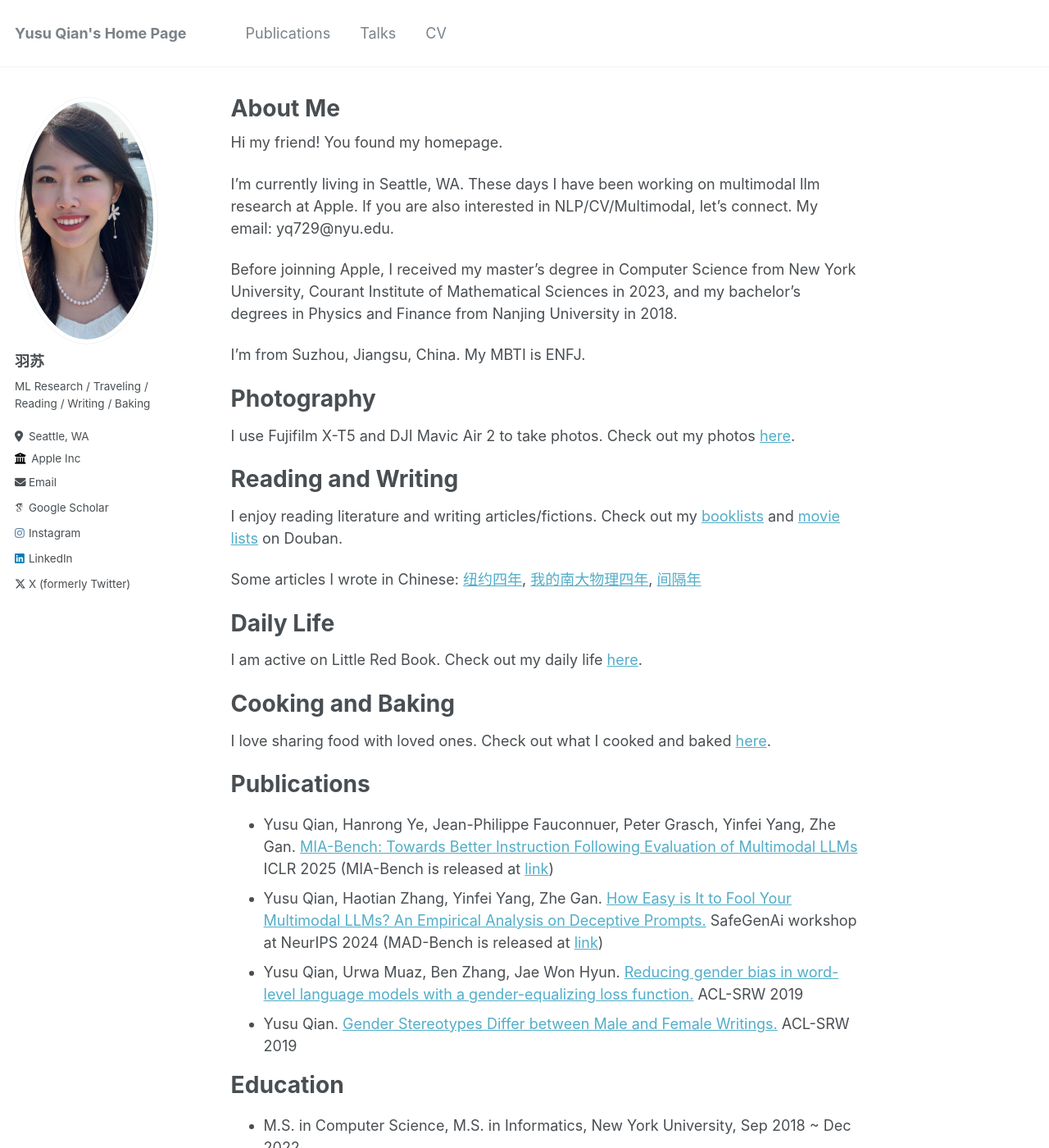
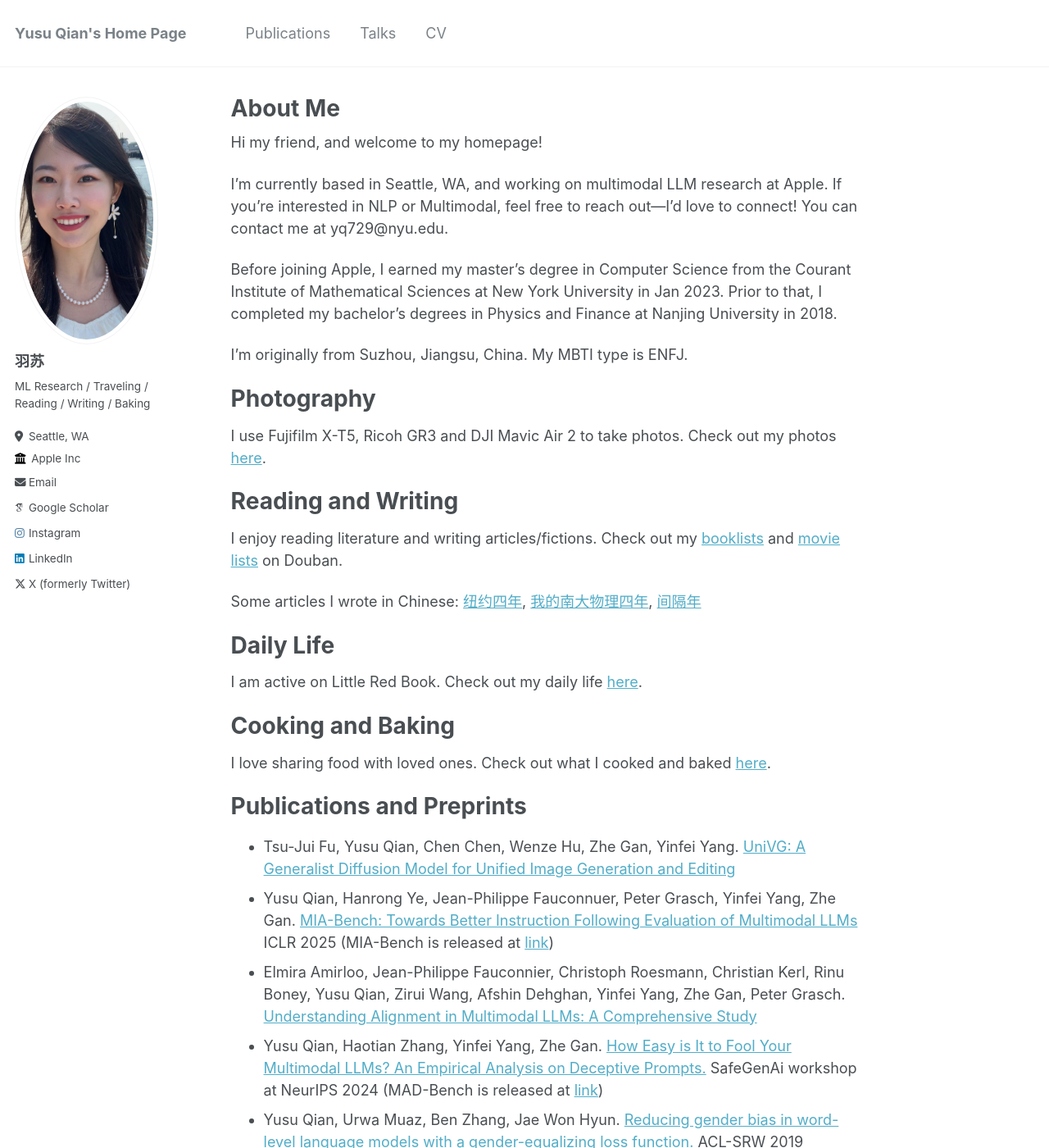
Before and after one commit to sueqian6/sueqian6.github.io, a Jekyll site: the page built from _pages/about.md, in a window 1280 px wide and 1400 px high. Shown: the whole window at 82% size. Built offline with Jekyll 4.4.1, drawn with Linux system fonts in a browser that asks for light colours; some web fonts are replaced; some of the changed text lies outside the part shown.

Commit message:
Update about.md

```diff
--- a/_pages/about.md
+++ b/_pages/about.md
@@ -7,18 +7,18 @@ redirect_from:
   - /about.html
 ---
 
-Hi my friend! You found my homepage.
+Hi my friend, and welcome to my homepage!
 
-I'm currently living in Seattle, WA. These days I have been working on multimodal llm research at Apple. If you are also interested in NLP/CV/Multimodal, let's connect. My email: yq729@nyu.edu.
+I’m currently based in Seattle, WA, and working on multimodal LLM research at Apple. If you're interested in NLP or Multimodal, feel free to reach out—I’d love to connect! You can contact me at yq729@nyu.edu.
 
-Before joinning Apple, I received my master's degree in Computer Science from New York University, Courant Institute of Mathematical Sciences in 2023, and my bachelor's degrees in Physics and Finance from Nanjing University in 2018.
+Before joining Apple, I earned my master’s degree in Computer Science from the Courant Institute of Mathematical Sciences at New York University in Jan 2023. Prior to that, I completed my bachelor’s degrees in Physics and Finance at Nanjing University in 2018.
 
-I'm from Suzhou, Jiangsu, China. My MBTI is ENFJ.
+I’m originally from Suzhou, Jiangsu, China. My MBTI type is ENFJ.
 
 
 Photography
 ======
-I use Fujifilm X-T5 and DJI Mavic Air 2 to take photos. Check out my photos [here](https://www.instagram.com/yusu.photography?igshid=MmIzYWVlNDQ5Yg%3D%3D).
+I use Fujifilm X-T5, Ricoh GR3 and DJI Mavic Air 2 to take photos. Check out my photos [here](https://www.instagram.com/yusu.photography?igshid=MmIzYWVlNDQ5Yg%3D%3D).
 
 Reading and Writing
 ======
@@ -34,9 +34,11 @@ Cooking and Baking
 ======
 I love sharing food with loved ones. Check out what I cooked and baked [here](https://m.xiachufang.com/cook/125422777/).
 
-Publications
+Publications and Preprints
 ======
+* Tsu-Jui Fu, Yusu Qian, Chen Chen, Wenze Hu, Zhe Gan, Yinfei Yang. [UniVG: A Generalist Diffusion Model for Unified Image Generation and Editing](https://arxiv.org/pdf/2503.12652)
 * Yusu Qian, Hanrong Ye, Jean-Philippe Fauconnuer, Peter Grasch, Yinfei Yang, Zhe Gan. [MIA-Bench: Towards Better Instruction Following Evaluation of Multimodal LLMs](https://arxiv.org/pdf/2407.01509) ICLR 2025 (MIA-Bench is released at [link](https://github.com/apple/ml-mia-bench))
+* Elmira Amirloo, Jean-Philippe Fauconnier, Christoph Roesmann, Christian Kerl, Rinu Boney, Yusu Qian, Zirui Wang, Afshin Dehghan, Yinfei Yang, Zhe Gan, Peter Grasch. [Understanding Alignment in Multimodal LLMs: A Comprehensive Study](https://arxiv.org/pdf/2407.02477)
 * Yusu Qian, Haotian Zhang, Yinfei Yang, Zhe Gan. [How Easy is It to Fool Your Multimodal LLMs? An
 Empirical Analysis on Deceptive Prompts.](https://arxiv.org/pdf/2402.13220.pdf) SafeGenAi workshop at NeurIPS 2024 (MAD-Bench is released at [link](https://github.com/apple/ml-mad-bench))
 * Yusu Qian, Urwa Muaz, Ben Zhang, Jae Won Hyun. [Reducing gender bias in word-level language models with a gender-equalizing loss function.](https://aclanthology.org/P19-2031.pdf) ACL-SRW 2019
```
Also changed, not shown: other parts of _pages/about.md (+3 -3 lines).
